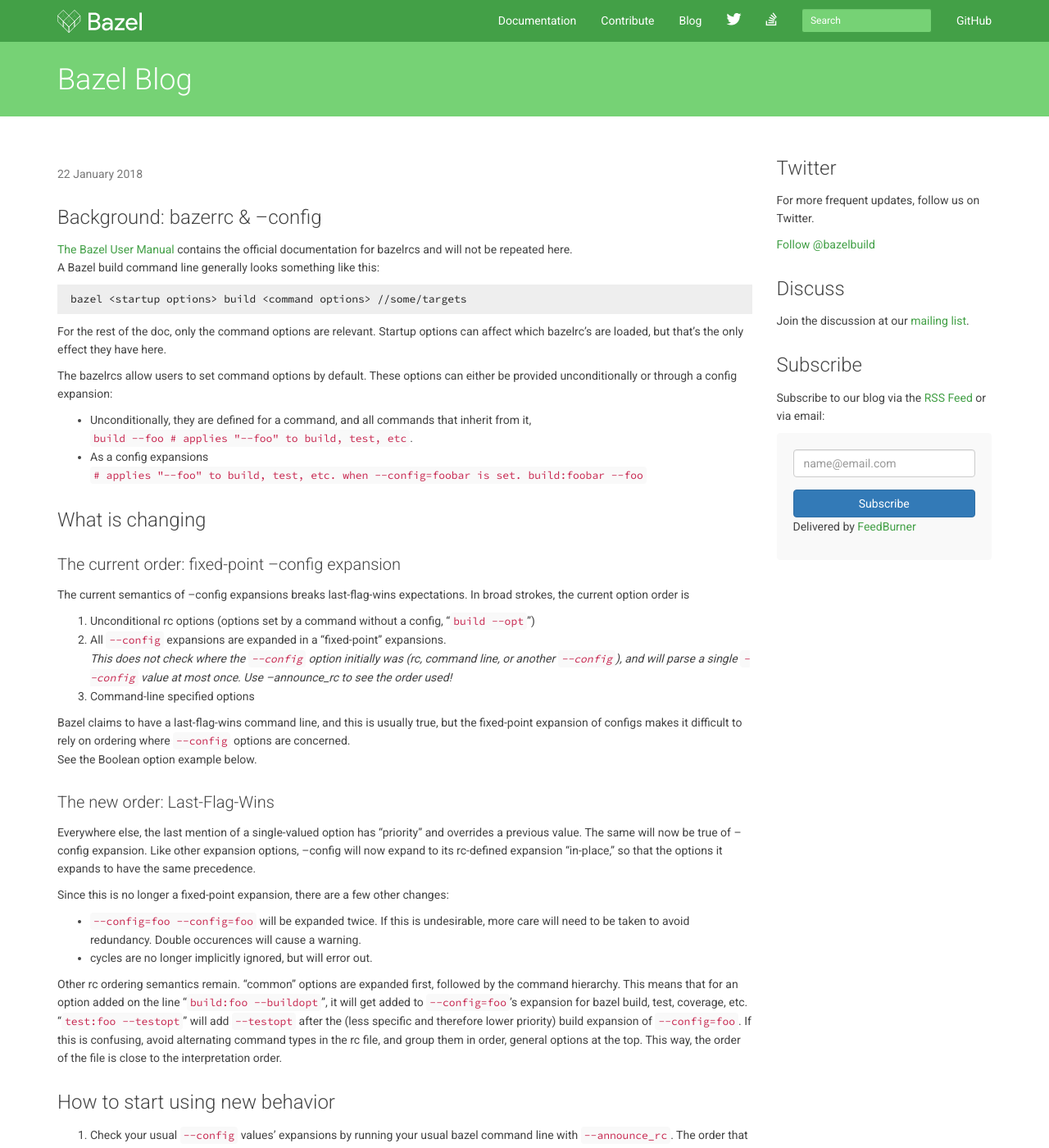
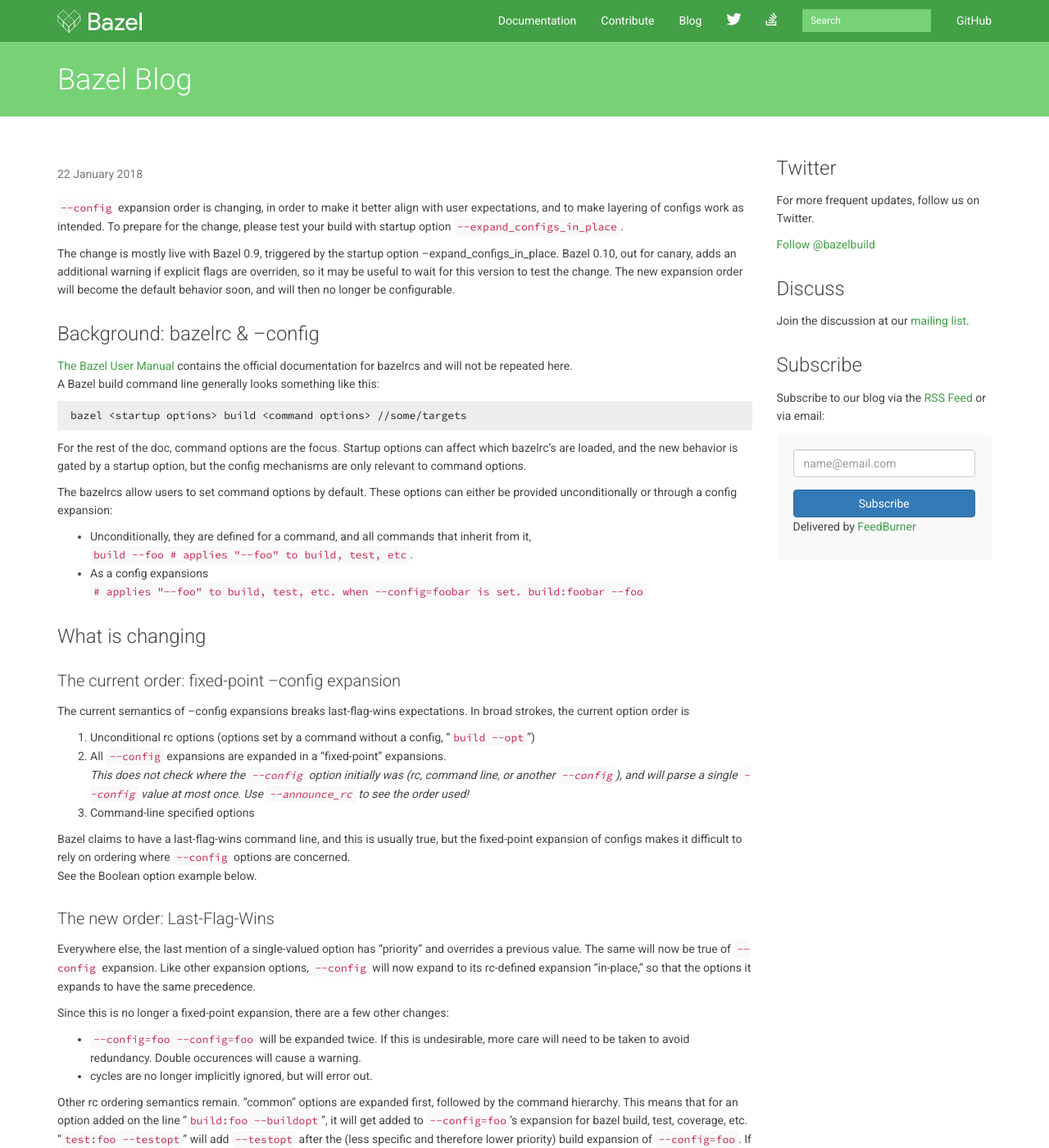
Before and after one commit to bazelbuild/bazel-blog, a Jekyll site: the page built from index.html, in a window 1280 px wide and 1400 px high. Shown: the whole window at 82% size. Built offline with Jekyll 4.4.1, drawn with Linux system fonts in a browser that asks for light colours; nearby versions of some CDN libraries; library files that are not in the unit come from our copies; Markdown is read by kramdown in place of the engine named in the settings; the list of posts is cut into pages by our own code.

Commit message:
Update 2018-01-19-config-parsing-order.md

```diff
--- a/_posts/2018-01-19-config-parsing-order.md
+++ b/_posts/2018-01-19-config-parsing-order.md
@@ -3,14 +3,19 @@
 title: Migration Help: --config parsing order
 ---
 
-## Background: bazerrc & --config
+`--config` expansion order is changing, in order to make it better align with user expectations, and to make layering of configs work as intended. To prepare for the change, please test your build with startup option `--expand_configs_in_place`.
+
+The change is mostly live with Bazel 0.9, triggered by the startup option --expand_configs_in_place. Bazel 0.10, out for canary, adds an additional warning if explicit flags are overriden, so it may be useful to wait for this version to test the change. The new expansion order will become the default behavior soon, and will then no longer be configurable.
+
+
+## Background: bazelrc & --config
 
 [The Bazel User Manual](https://docs.bazel.build/versions/master/user-manual.html#bazelrc) contains the official documentation for bazelrcs and will not be repeated here.
 A Bazel build command line generally looks something like this:
 
     bazel <startup options> build <command options> //some/targets
 
-For the rest of the doc, only the command options are relevant. Startup options can affect which bazelrc's are loaded, but that's the only effect they have here.
+For the rest of the doc, command options are the focus. Startup options can affect which bazelrc's are loaded, and the new behavior is gated by a startup option, but the config mechanisms are only relevant to command options.
 
 The bazelrcs allow users to set command options by default. These options can either be provided unconditionally or through a config expansion:
 
@@ -28,7 +33,7 @@
 
 1. Unconditional rc options (options set by a command without a config, "`build --opt`")
 1. All `--config` expansions are expanded in a "fixed-point" expansions.
-_This does not check where the `--config` option initially was (rc, command line, or another `--config`), and will parse a single `--config` value at most once. Use --announce_rc to see the order used!_
+_This does not check where the `--config` option initially was (rc, command line, or another `--config`), and will parse a single `--config` value at most once. Use `--announce_rc` to see the order used!_
 1. Command-line specified options
 
 Bazel claims to have a last-flag-wins command line, and this is usually true, but the fixed-point expansion of configs makes it difficult to rely on ordering where `--config` options are concerned.
@@ -36,7 +41,7 @@
 
 ### The new order: Last-Flag-Wins
 
-Everywhere else, the last mention of a single-valued option has “priority” and overrides a previous value. The same will now be true of --config expansion. Like other expansion options, --config will now expand to its rc-defined expansion “in-place,” so that the options it expands to have the same precedence.
+Everywhere else, the last mention of a single-valued option has “priority” and overrides a previous value. The same will now be true of `--config` expansion. Like other expansion options, `--config` will now expand to its rc-defined expansion “in-place,” so that the options it expands to have the same precedence.
 
 Since this is no longer a fixed-point expansion, there are a few other changes:
 
@@ -51,8 +56,9 @@
 
 1. Spend some time understanding the applicable configs, and check if any configs expand to the same option. If they do, you may need to move rc lines around to make sure the same value has priority with the new ordering.  See “Suggestions for config definers.”
 
-1. Flip on the startup option `--expand_configs_in_place` and debug any differences using `--announce_rc
-`_If you have a shared bazelrc for your project, note that changing it will propagate to other users who might be importing this bazelrc into a personal rc. Proceed with caution as needed_
+1. Flip on the startup option `--expand_configs_in_place` and debug any differences using `--announce_rc`
+
+   _If you have a shared bazelrc for your project, note that changing it will propagate to other users who might be importing this bazelrc into a personal rc. Proceed with caution as needed_
 
 1. Add the startup option to your bazelrc to continue using this new expansion order.
 
```
